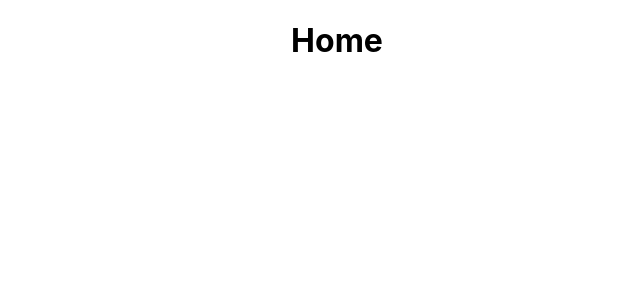
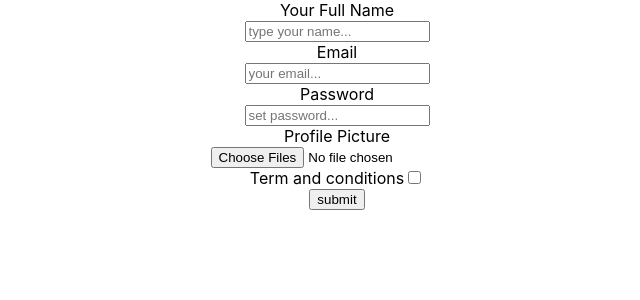
Before and after one commit to rahatalmas/problem-solving, a React (Create React App) app in the folder ReactPractice/my-practicepad/: page / in a window 1280 px wide. Shown: the top 300 px of the page, without its empty margins (303-943 px from the left). Built offline with nearby package versions, Linux system fonts and the light colour scheme; the HTML template or start-up script is replaced by a standard one.

Commit message:
conditionalRendering

```diff
--- a/ReactPractice/my-practicepad/src/App.js
+++ b/ReactPractice/my-practicepad/src/App.js
@@ -1,22 +1,32 @@
 //import './App.css';
 import React from 'react';
+import { useState } from 'react';
 import {createBrowserRouter,RouterProvider} from 'react-router-dom';
 import Form from './components/Form.js';
 import ErrorPage from './components/ErrorPage.js';
 
-const router = createBrowserRouter([
-  {
-     path:"/",
-     element: <h1>Home</h1>,
-     errorElement:<ErrorPage/>
-  },
-  {
-     path:"/form",
-     element:<Form/>
-  }
-])
 
 function App() {
+
+  const [logged,setLogged] = useState(false);
+  const loggedSetter = () =>{
+    setLogged(true);
+  }
+  const router = createBrowserRouter([
+    {
+       path:"/",
+       element: logged
+                  ?
+                <h1>Home</h1>
+                  :
+                <Form loggedSetter = {loggedSetter}/> ,
+       errorElement:<ErrorPage/>
+    },
+    {
+       path:"/hooks",
+       element:<h1>practice Hooks</h1>
+    }
+  ]);
   return <RouterProvider router={router}/>
 }
 
--- a/ReactPractice/my-practicepad/src/components/Form.js
+++ b/ReactPractice/my-practicepad/src/components/Form.js
@@ -1,7 +1,7 @@
 import React from 'react';
 import { useState } from 'react';
 
-const Form = () =>{
+const Form = ({loggedSetter}) =>{
 
     const [name,setName] = useState('');
     const [email,setEmail] = useState('');
@@ -32,6 +32,7 @@ const Form = () =>{
             const formData = new FormData();
             formData.append('images',files);
             console.log(formData.get('images'));
+            loggedSetter();
     }
 
     return(
```
